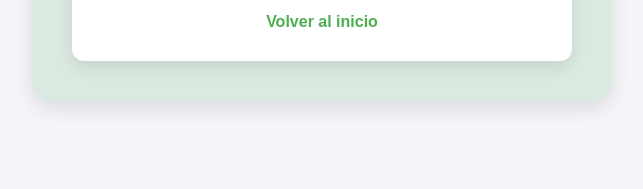
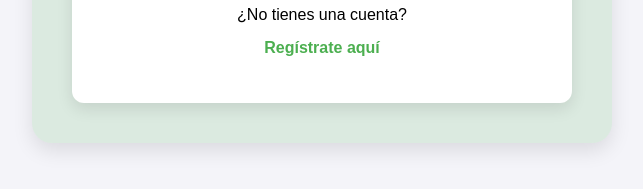
Before and after one commit to gilstrong/la_ruta_del_reciclador, a website: page frontend/pages/login.html in a window 1280 px wide. Shown: the part 485-674 px from the top of the page, without its empty margins (318-961 px from the left). Drawn offline with Linux system fonts and the light colour scheme.

Commit message:
Update login.html

```diff
--- a/frontend/pages/login.html
+++ b/frontend/pages/login.html
@@ -32,6 +32,8 @@
 
         </form>
                 <a href="index.html">Volver al inicio</a>
+                <p>¿No tienes una cuenta? <a href="registro.html">Regístrate aquí</a></p>
+
       </div>
 
     </div>
```
